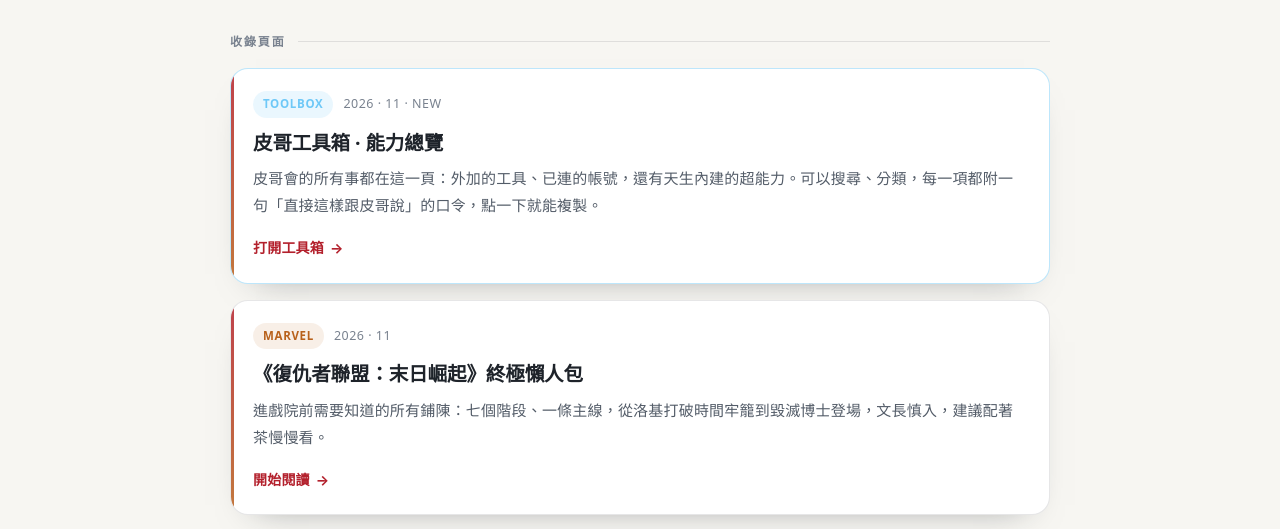
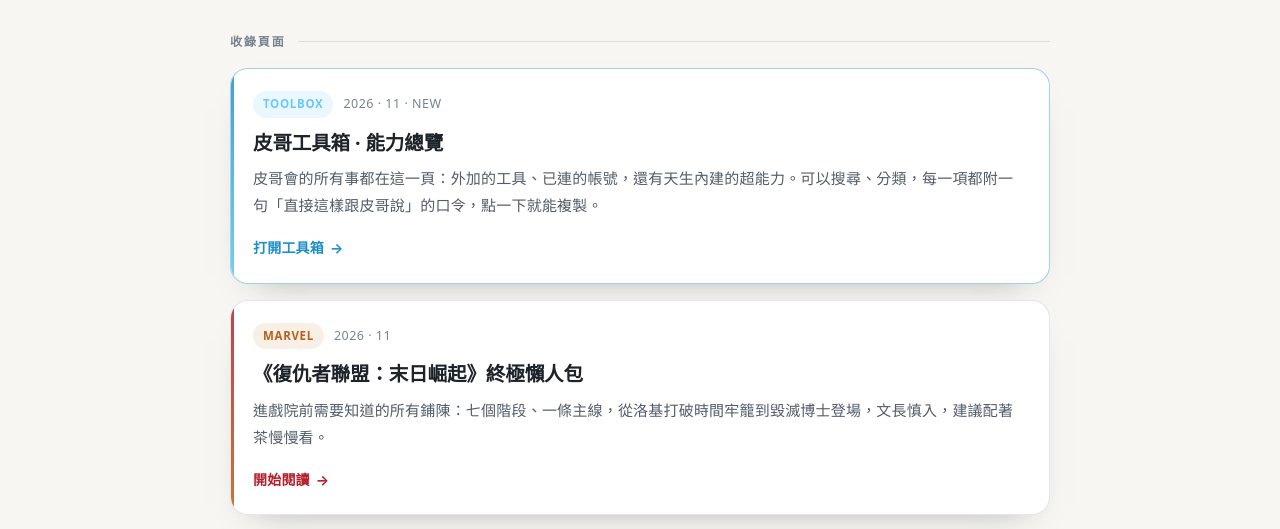
Before and after one commit to keigoweiTW/keigo-pages, a plain HTML site: page index.html in a window 1280 px wide. Shown: the part 271-800 px from the top of the page. Drawn offline with Linux system fonts and the light colour scheme.

Commit message:
Home: colour the toolbox entry card to match the page

```diff
--- a/index.html
+++ b/index.html
@@ -274,7 +274,7 @@ kbd{
   <section aria-labelledby="pagesLabel">
     <h2 class="section__label" id="pagesLabel">收錄頁面</h2>
     <div class="grid">
-      <a class="card" href="./toolbox/" style="border-color:rgba(110,200,247,.45)">
+      <a class="card" href="./toolbox/" style="border-color:rgba(60,170,220,.5);--accent:#1f8fc9;--gold:#5ec8e8">
         <div class="card__top">
           <span class="card__tag" style="background:rgba(110,200,247,.14);color:#6ec8f7">TOOLBOX</span>
           <span class="card__date">2026 · 11 · NEW</span>
```
